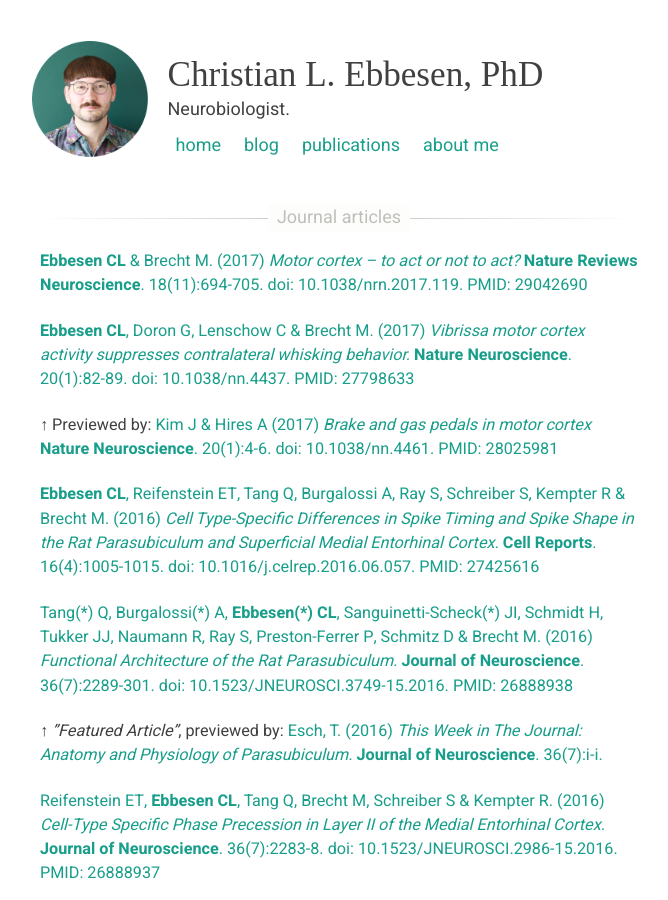
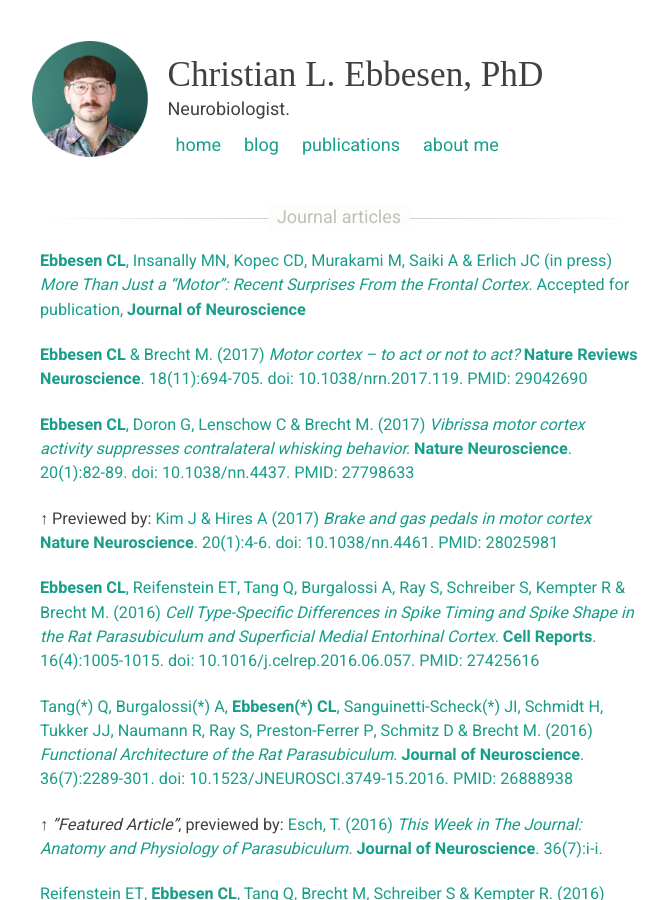
Before and after one commit to chrelli/chrelli.github.io, a Jekyll site: the page built from _pages/publications.md, in a window 1280 px wide and 900 px high. Shown: the whole window, without its empty margins (301-969 px from the left). Built offline with Jekyll 4.4.1, drawn with Linux system fonts in a browser that asks for light colours; nearby versions of some CDN libraries; some web fonts are replaced; a style sheet for code colours, icons or effects is not loaded.

Commit message:
added frontal ctx review

```diff
--- a/_pages/publications.md
+++ b/_pages/publications.md
@@ -12,10 +12,14 @@ permalink: /publications/
 Kramdown block styling looks like this:
 {: style="color:gray; font-size: 80%; text-align: center;"}
 
+
+$green: #189e8a, could set up a scss link, just hard-coded for now
 --->
 
 <hr class="hr-text" data-content="Journal articles">
 
+**Ebbesen CL**, Insanally MN, Kopec CD, Murakami M, Saiki A & Erlich JC (in press) *More Than Just a "Motor": Recent Surprises From the Frontal Cortex.* Accepted for publication, **Journal of Neuroscience**
+{: style="font-size: 90%; color: #189e8a;"}
 
 [**Ebbesen CL** & Brecht M. (2017) *Motor cortex – to act or not to act?* **Nature Reviews Neuroscience**. 18(11):694-705. doi: 10.1038/nrn.2017.119. PMID: 29042690](http://dx.doi.org/10.1038/nrn.2017.119)
 {: style="font-size: 90%;"}
```
